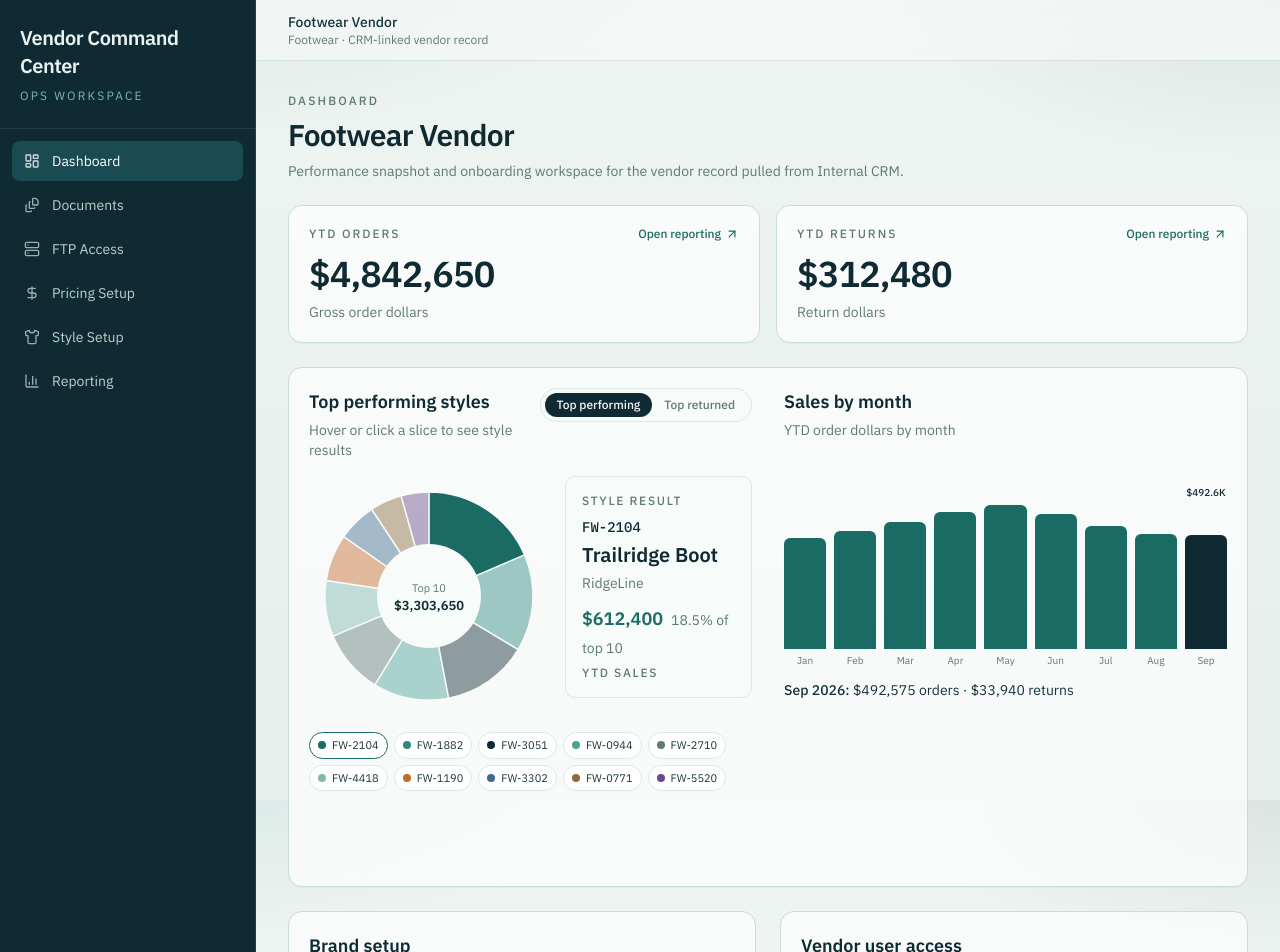
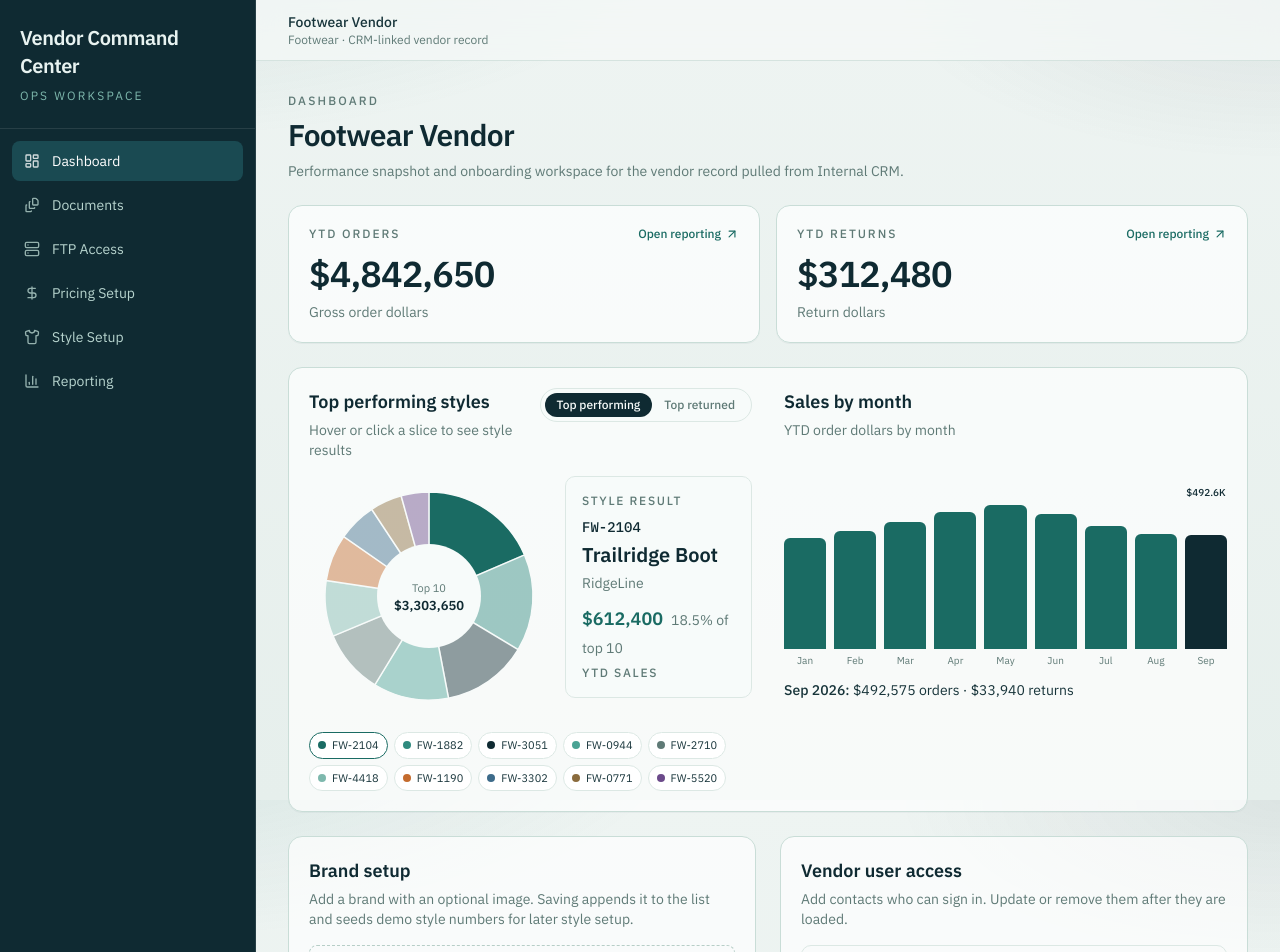
Before and after one commit to CoryJNeal/VendorCC, a Next.js app: page / in a window 1280 px wide. Shown: the top 952 px of the page. Built offline with nearby package versions, Linux system fonts and the light colour scheme.

Commit message:
Fix mirrored text bleed on style chart flip.
Render one chart panel at a time with a flip-in animation so the inactive face can no longer show through as reversed text.

Co-authored-by: CoryJNeal <CoryJNeal@users.noreply.github.com>

```diff
--- a/src/app/globals.css
+++ b/src/app/globals.css
@@ -131,43 +131,24 @@
   perspective: 1200px;
 }
 
-.chart-flipper {
-  display: grid;
-  transform-style: preserve-3d;
-  transition: transform 0.6s cubic-bezier(0.4, 0.15, 0.2, 1);
+.chart-panel-enter {
+  transform-origin: center center;
+  animation: chart-flip-in 0.45s cubic-bezier(0.4, 0.15, 0.2, 1) both;
 }
 
-.chart-flipper[data-flipped="true"] {
-  transform: rotateY(180deg);
-}
-
-.chart-flip-face {
-  grid-area: 1 / 1;
-  backface-visibility: hidden;
-  -webkit-backface-visibility: hidden;
-}
-
-.chart-flip-face[data-side="back"] {
-  transform: rotateY(180deg);
-}
-
-.chart-flipper[data-flipped="false"] .chart-flip-face[data-side="back"],
-.chart-flipper[data-flipped="true"] .chart-flip-face[data-side="front"] {
-  pointer-events: none;
+@keyframes chart-flip-in {
+  from {
+    opacity: 0;
+    transform: rotateY(85deg);
+  }
+  to {
+    opacity: 1;
+    transform: rotateY(0deg);
+  }
 }
 
 @media (prefers-reduced-motion: reduce) {
-  .chart-flipper {
-    transition: none;
-    transform: none;
-  }
-
-  .chart-flip-face[data-side="back"] {
-    transform: none;
-  }
-
-  .chart-flipper[data-flipped="false"] .chart-flip-face[data-side="back"],
-  .chart-flipper[data-flipped="true"] .chart-flip-face[data-side="front"] {
-    visibility: hidden;
+  .chart-panel-enter {
+    animation: none;
   }
 }
--- a/src/components/top-styles-chart.tsx
+++ b/src/components/top-styles-chart.tsx
@@ -248,13 +248,18 @@ export function TopStylesChart() {
           </div>
 
           <div className="chart-flip-scene mt-4">
-            <div className="chart-flipper" data-flipped={showingReturns ? "true" : "false"}>
-              <div
-                className="chart-flip-face"
-                data-side="front"
-                inert={showingReturns}
-                aria-hidden={showingReturns}
-              >
+            <div key={mode} className="chart-panel-enter">
+              {showingReturns ? (
+                <StylePie
+                  styles={RETURNED_STYLES}
+                  activeStyle={activeReturned}
+                  onActiveStyle={setActiveReturned}
+                  centerLabel="YTD"
+                  amountCaption="YTD returns"
+                  amountColor="#c46b2d"
+                  chartLabel="Top 10 returned styles pie chart"
+                />
+              ) : (
                 <StylePie
                   styles={SELLING_STYLES}
                   activeStyle={activeSelling}
@@ -264,23 +269,7 @@ export function TopStylesChart() {
                   amountColor="#1a6b63"
                   chartLabel="Top 10 performing styles pie chart"
                 />
-              </div>
-              <div
-                className="chart-flip-face"
-                data-side="back"
-                inert={!showingReturns}
-                aria-hidden={!showingReturns}
-              >
-                <StylePie
-                  styles={RETURNED_STYLES}
-                  activeStyle={activeReturned}
-                  onActiveStyle={setActiveReturned}
-                  centerLabel="YTD"
-                  amountCaption="YTD returns"
-                  amountColor="#c46b2d"
-                  chartLabel="Top 10 returned styles pie chart"
-                />
-              </div>
+              )}
             </div>
           </div>
         </div>
```
